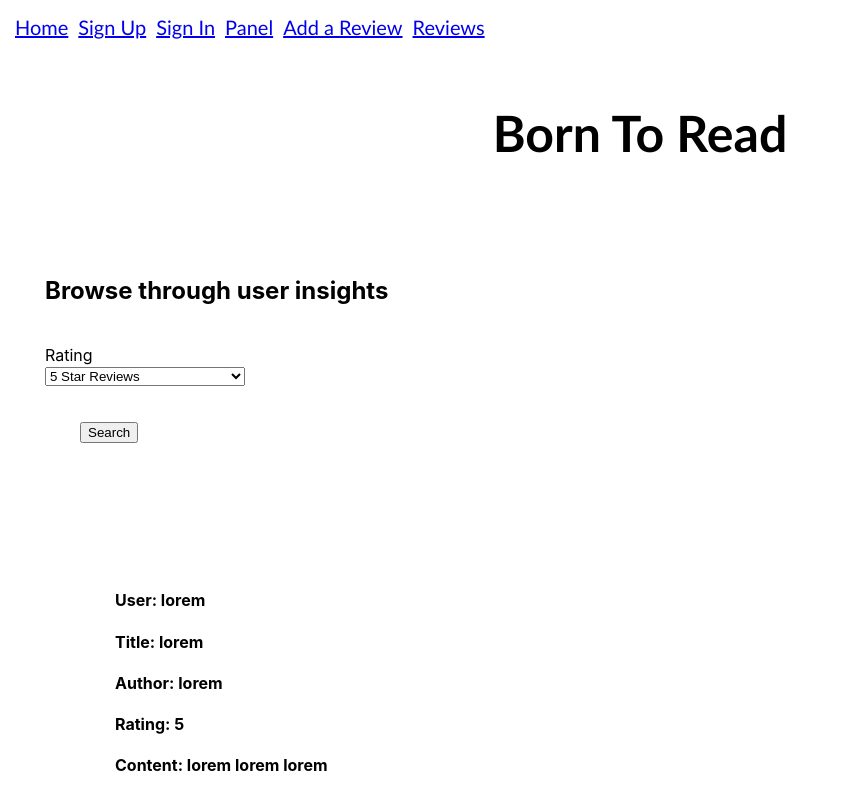
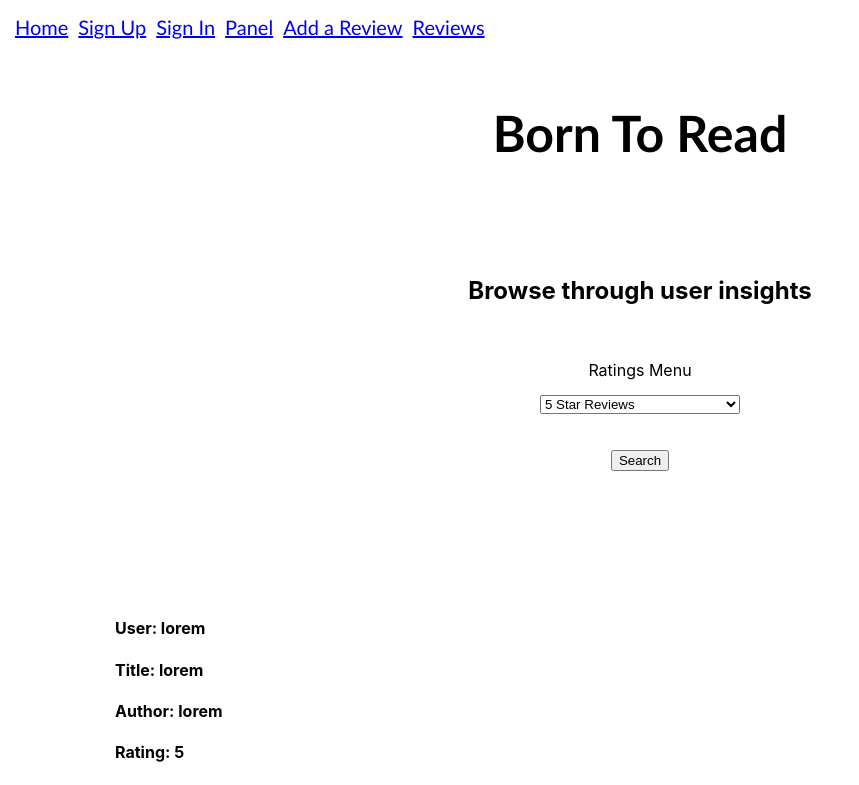
Before and after one commit to kelleymb/btr-client, a React (Create React App) app: page /reviews in a window 1280 px wide. Shown: the top 785 px of the page, without its empty margins (0-859 px from the left). Built offline with nearby package versions, Linux system fonts and the light colour scheme.

Commit message:
code update

```diff
--- a/src/Reviews/Reviews.css
+++ b/src/Reviews/Reviews.css
@@ -1,8 +1,28 @@
+.rating-search-form  {
+    display: flex;
+    flex-direction: column;
+}
+
+h2 {
+    text-align: center;
+}
+
+label {
+    text-align: center;
+}
+
 select {
     width: 200px;
     height: auto;
+    margin-right: auto;
+    margin-left: auto;
 }
 
 option {
     padding: 5px;
 }
+
+.rating-button {
+    margin-left: auto;
+    margin-right: auto;
+}
--- a/src/Reviews/Reviews.js
+++ b/src/Reviews/Reviews.js
@@ -15,7 +15,7 @@
             <section>
                 <h2>Browse through user insights</h2>
                 <form className="rating-search-form" onSubmit={this.handleSearch}>
-                    <label htmlFor="rating-input">Rating</label>
+                    <label htmlFor="rating-input">Ratings Menu</label>
                     <select id="rating-input" name="rating-input">
                         <option value="">5 Star Reviews</option>
                         <option value="">4 Star Reviews</option>
```
Also changed, not shown: src/SignUp/SignUp.css (line endings or trailing spaces).
